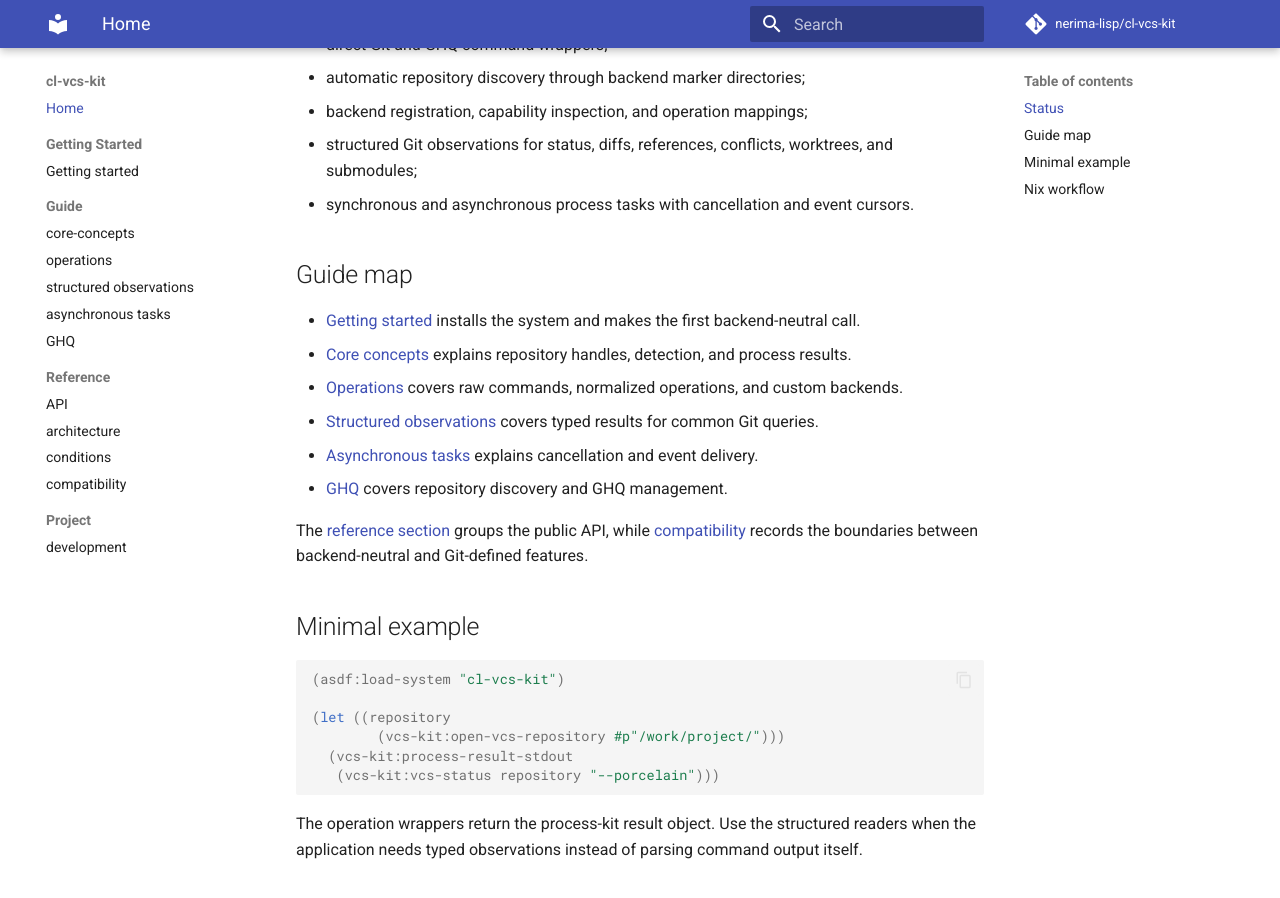
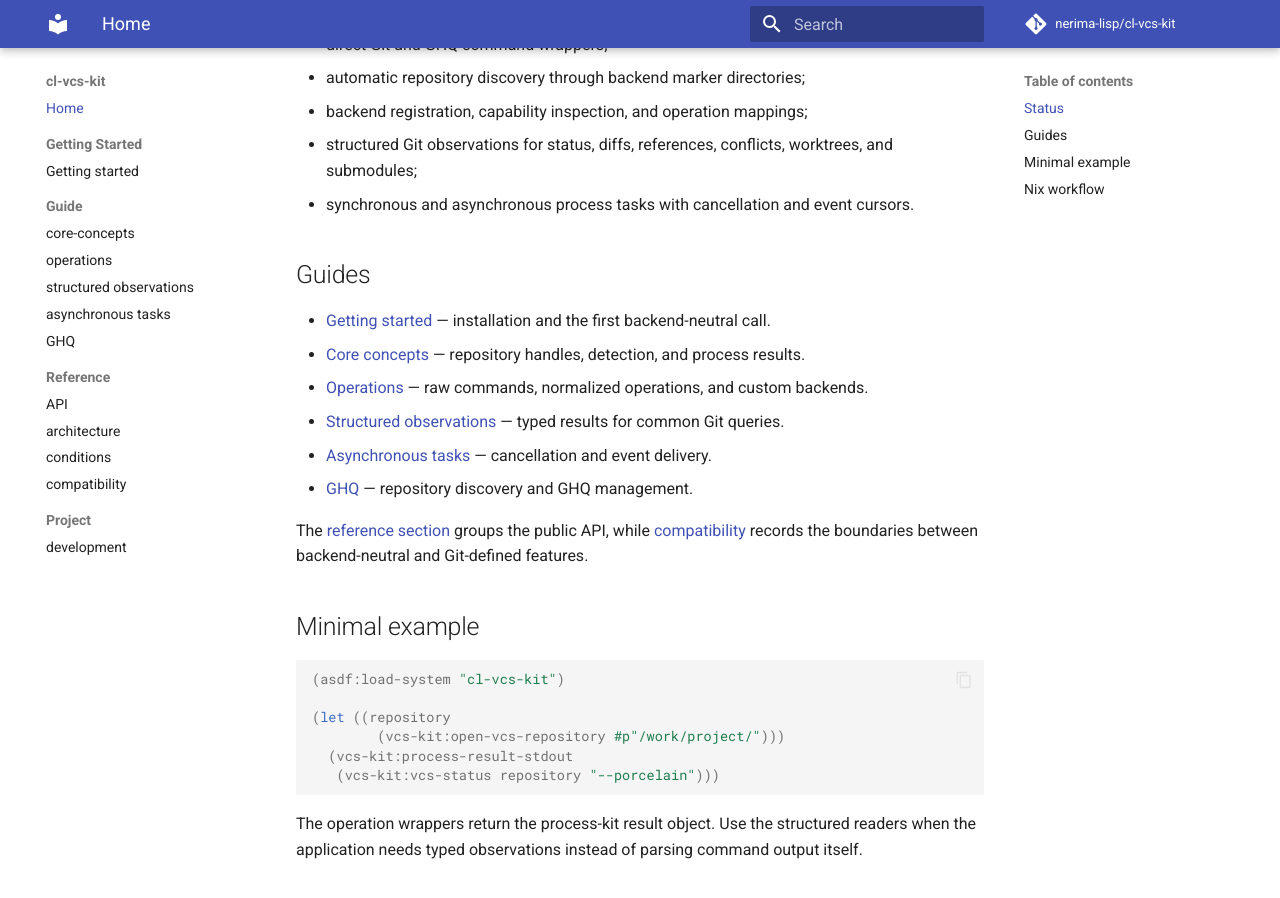
Before and after one commit to nerima-lisp/cl-vcs-kit, an MkDocs documentation site: the page built from docs/src/index.md, in a window 1280 px wide and 900 px high, scrolled down 383 px. Built offline with MkDocs 1.6.1 and Material for MkDocs 9.7.7, drawn with Linux system fonts in a browser that asks for light colours; comment, search, counter and statistics services are not loaded.

Commit message:
docs: simplify guide and macro wording

```diff
--- a/docs/src/index.md
+++ b/docs/src/index.md
@@ -17,19 +17,18 @@ The package includes:
 - synchronous and asynchronous process tasks with cancellation and event
   cursors.
 
-## Guide map
+## Guides
 
-- [Getting started](getting-started.md) installs the system and makes the first
+- [Getting started](getting-started.md) — installation and the first
   backend-neutral call.
-- [Core concepts](guide/core-concepts.md) explains repository handles,
-  detection, and process results.
-- [Operations](guide/operations.md) covers raw commands, normalized
-  operations, and custom backends.
-- [Structured observations](guide/structured-observations.md) covers typed
-  results for common Git queries.
-- [Asynchronous tasks](guide/async.md) explains cancellation and event
-  delivery.
-- [GHQ](guide/ghq.md) covers repository discovery and GHQ management.
+- [Core concepts](guide/core-concepts.md) — repository handles, detection, and
+  process results.
+- [Operations](guide/operations.md) — raw commands, normalized operations, and
+  custom backends.
+- [Structured observations](guide/structured-observations.md) — typed results
+  for common Git queries.
+- [Asynchronous tasks](guide/async.md) — cancellation and event delivery.
+- [GHQ](guide/ghq.md) — repository discovery and GHQ management.
 
 The [reference section](reference/api.md) groups the public API, while
 [compatibility](reference/compatibility.md) records the boundaries between
```
Also changed, not shown: 1 other file.
